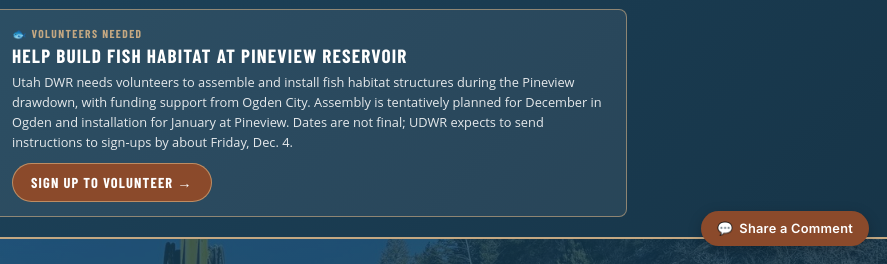
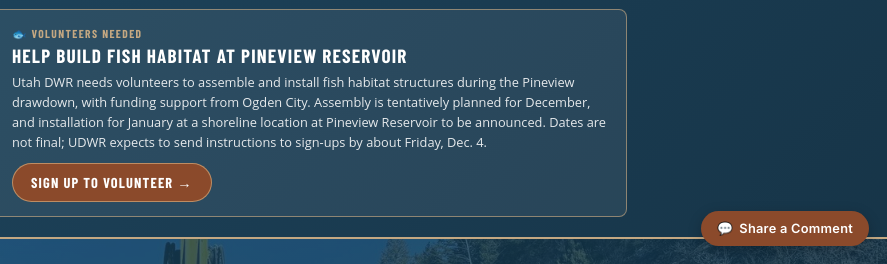
Before and after one commit to putzke/ogdencitypipeline, a plain HTML site: page index.html in a window 1280 px wide. Shown: the part 536-800 px from the top of the page, 393-1280 px from the left. Drawn offline with nearby package versions, Linux system fonts and the light colour scheme; a web font is replaced by a local one.

Commit message:
Update volunteer location wording

```diff
--- a/index.html
+++ b/index.html
@@ -1769,7 +1769,7 @@ button:focus-visible, a:focus-visible { outline: 3px solid #2A6D8F; outline-offs
           <div style="flex:1 1 320px;min-width:240px;">
             <div style="font-family:'Barlow Condensed',sans-serif;font-size:0.72rem;font-weight:700;text-transform:uppercase;letter-spacing:0.12em;color:var(--canyon-stone);" data-i18n="vol_label">🐟 Volunteers needed</div>
             <div style="font-family:'Barlow Condensed',sans-serif;font-size:1.2rem;font-weight:700;text-transform:uppercase;letter-spacing:0.06em;color:#fff;line-height:1.2;margin-top:2px;" data-i18n="vol_title">Help build fish habitat at Pineview Reservoir</div>
-            <div style="font-family:'Open Sans',sans-serif;font-size:0.8rem;color:rgba(255,255,255,0.88);line-height:1.55;margin-top:6px;" data-i18n="vol_body">Utah DWR needs volunteers to assemble and install fish habitat structures during the Pineview drawdown, with funding support from Ogden City. Assembly is tentatively planned for December in Ogden and installation for January at Pineview. Dates are not final; UDWR expects to send instructions to sign-ups by about Friday, Dec. 4.</div>
+            <div style="font-family:'Open Sans',sans-serif;font-size:0.8rem;color:rgba(255,255,255,0.88);line-height:1.55;margin-top:6px;" data-i18n="vol_body">Utah DWR needs volunteers to assemble and install fish habitat structures during the Pineview drawdown, with funding support from Ogden City. Assembly is tentatively planned for December, and installation for January at a shoreline location at Pineview Reservoir to be announced. Dates are not final; UDWR expects to send instructions to sign-ups by about Friday, Dec. 4.</div>
             <a href="https://docs.google.com/forms/d/e/1FAIpQLSegiLu_0bjRDSHAW3XsMjF_I0CJxjuECIrikrliYyfSctTO4g/viewform" target="_blank" rel="noopener" style="display:inline-block;margin-top:10px;background:var(--canyon-rust);color:#fff;text-decoration:none;font-family:'Barlow Condensed',sans-serif;font-size:0.9rem;font-weight:700;letter-spacing:0.08em;text-transform:uppercase;padding:7px 18px;border-radius:20px;border:1px solid rgba(226,185,135,0.6);" data-i18n="vol_btn">Sign up to volunteer →</a>
           </div>
         </div>
@@ -3854,7 +3854,7 @@ button:focus-visible, a:focus-visible { outline: 3px solid #2A6D8F; outline-offs
     wk_v1: { en: 'Construction highlights', es: 'Lo m\u00e1s destacado de la obra' },
     vol_label: { en: '\u{1F41F} Volunteers needed', es: '\u{1F41F} Se necesitan voluntarios' },
     vol_title: { en: 'Help build fish habitat at Pineview Reservoir', es: 'Ayude a crear h\u00e1bitat para peces en el embalse Pineview' },
-    vol_body: { en: 'Utah DWR needs volunteers to assemble and install fish habitat structures during the Pineview drawdown, with funding support from Ogden City. Assembly is tentatively planned for December in Ogden and installation for January at Pineview. Dates are not final; UDWR expects to send instructions to sign-ups by about Friday, Dec. 4.', es: 'El UDWR necesita voluntarios para armar e instalar estructuras de h\u00e1bitat para peces durante el descenso del nivel de Pineview, con apoyo financiero de Ogden City. El armado est\u00e1 previsto tentativamente para diciembre en Ogden y la instalaci\u00f3n para enero en Pineview. Las fechas a\u00fan no son definitivas; el UDWR espera enviar instrucciones a los inscritos alrededor del viernes 4 de diciembre.' },
+    vol_body: { en: 'Utah DWR needs volunteers to assemble and install fish habitat structures during the Pineview drawdown, with funding support from Ogden City. Assembly is tentatively planned for December, and installation for January at a shoreline location at Pineview Reservoir to be announced. Dates are not final; UDWR expects to send instructions to sign-ups by about Friday, Dec. 4.', es: 'El UDWR necesita voluntarios para armar e instalar estructuras de h\u00e1bitat para peces durante el descenso del nivel de Pineview, con apoyo financiero de Ogden City. El armado est\u00e1 previsto tentativamente para diciembre, y la instalaci\u00f3n para enero en un lugar de la orilla del embalse Pineview que se anunciar\u00e1. Las fechas a\u00fan no son definitivas; el UDWR espera enviar instrucciones a los inscritos alrededor del viernes 4 de diciembre.' },
     vol_btn: { en: 'Sign up to volunteer \u2192', es: 'Inscr\u00edbase como voluntario \u2192' },
     wk_cam: { en: 'Live construction cam', es: 'C\u00e1mara de construcci\u00f3n en vivo' },
     wk_cam_badge: { en: 'Updates every 5 min', es: 'Cada 5 min' },
```
